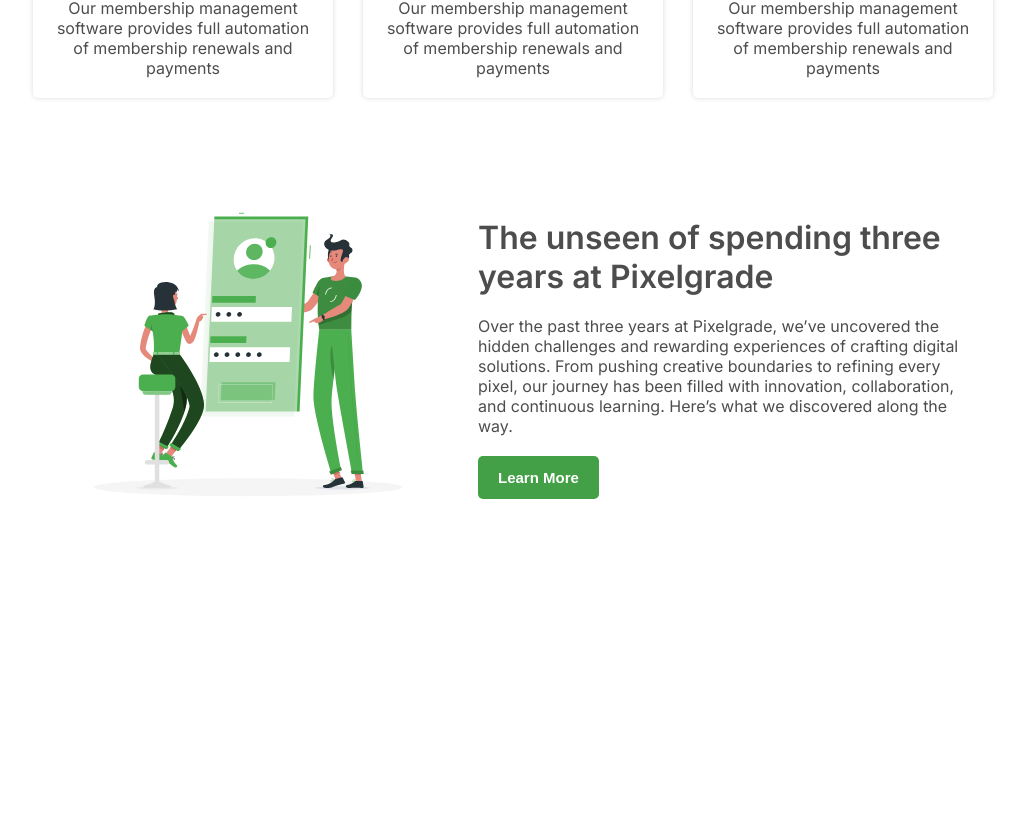
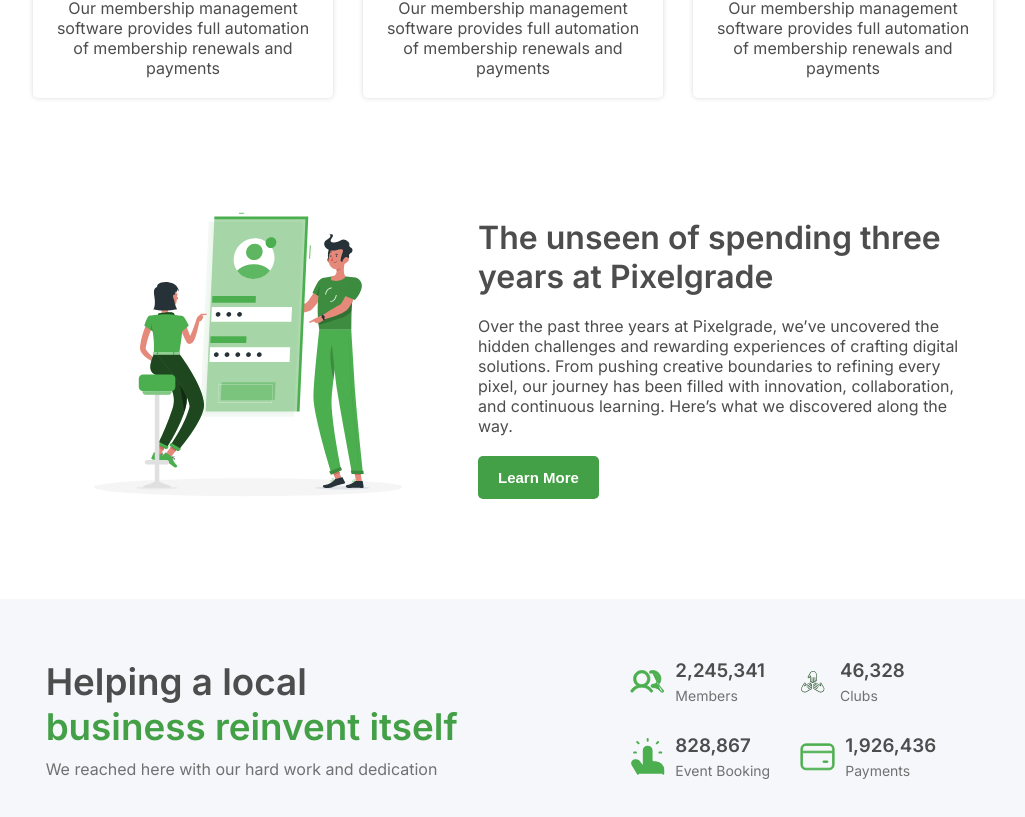
Before and after one commit to varspijoyan/nexcent-project, a React (Vite) app: page / in a window 1280 px wide. Shown: the part 1511-2328 px from the top of the page, without its empty margins (127-1152 px from the left). Before the commit the page ends 2010 px from the top, so only its background shows below. Built offline with nearby package versions, Linux system fonts and the light colour scheme.

Commit message:
Add service section with styles

```diff
--- /dev/null
+++ b/src/components/service-section/ServiceSection.jsx
@@ -0,0 +1,48 @@
+import styles from "../../styles/ServiceSection.module.css";
+import vector1 from "../../assets/Icon9.svg";
+import vector2 from "../../assets/Vector1.svg";
+import vector3 from "../../assets/Vector2.svg";
+import vector4 from "../../assets/Vector3.svg";
+
+export default function ServiceSection() {
+    return (
+        <div className={styles.container}>
+            <section className={styles.serviceSection}>
+                <div className={styles.textContainer}>
+                    <h1 className={styles.title}>Helping a local <br /> <span className={styles.highlight}>business reinvent itself</span></h1>
+                    <p className={styles.description}>We reached here with our hard work and dedication</p>
+                </div>
+                <div className={styles.services}>
+                    <div className={styles.service}>
+                        <img src={vector2} alt="image" />
+                        <div className={styles.text}>
+                            <h3 className={styles.serviceAmount}>2,245,341</h3>
+                            <p className={styles.serviceType}>Members</p>
+                        </div>
+                    </div>
+                    <div className={styles.service}>
+                        <img src={vector1} alt="image" />
+                        <div className={styles.text}>
+                            <h3 className={styles.serviceAmount}>46,328</h3>
+                            <p className={styles.serviceType}>Clubs</p>
+                        </div>
+                    </div>
+                    <div className={styles.service}>
+                        <img src={vector3} alt="image" />
+                        <div className={styles.text}>
+                            <h3 className={styles.serviceAmount}>828,867</h3>
+                            <p className={styles.serviceType}>Event Booking</p>
+                        </div>
+                    </div>
+                    <div className={styles.service}>
+                        <img src={vector4} alt="image" />
+                        <div className={styles.text}>
+                            <h3 className={styles.serviceAmount}>1,926,436</h3>
+                            <p className={styles.serviceType}>Payments</p>
+                        </div>
+                    </div>
+                </div>
+            </section>
+        </div>
+    )
+}
--- a/src/pages/MainPage.jsx
+++ b/src/pages/MainPage.jsx
@@ -2,6 +2,7 @@
 import LearnMoreSection from "../components/learn-more-section/LearnMoreSection";
 import MainSection from "../components/main-section/MainSection";
 import MembershipSection from "../components/membership-section/MembershipSection";
+import ServiceSection from "../components/service-section/ServiceSection";
 
 export default function MainPage() {
     return (
@@ -10,6 +11,7 @@
             <ClientsSection />
             <MembershipSection />
             <LearnMoreSection />
+            <ServiceSection />
         </>
     )
 }
--- /dev/null
+++ b/src/styles/ServiceSection.module.css
@@ -0,0 +1,82 @@
+.container {
+    display: flex;
+    justify-content: center;
+    align-items: center;
+    margin: 0 auto;
+}
+
+.serviceSection {
+    margin-top: 100px;
+    width: 100%;
+    background-color: var(--neutral-silver-color);
+    display: flex;
+    justify-content: space-evenly;
+    align-items: center;
+    height: 15em;
+}
+
+.textContainer {
+    display: flex;
+    flex-direction: column;
+    gap: 10px;
+}
+
+.description {
+    color: var(--neutral-grey-color);
+}
+
+.title {
+    font-size: 2.3em;
+    font-weight: 600;
+}
+
+.services {
+    display: flex;
+    justify-content: flex-start;
+    align-items: center;
+    gap: 30px;
+    flex-wrap: wrap;
+    width: 350px;
+}
+
+.service {
+    display: flex;
+    justify-content: center;
+    align-items: center;
+    gap: 10px;
+}
+
+.service > img {
+    width: 35px;
+}
+
+.text {
+    display: flex;
+    flex-direction: column;
+    gap: 5px;
+}
+
+.serviceAmount {
+    font-weight: 600;
+}
+
+.serviceType {
+    font-size: 14px;
+    color: var(--neutral-grey-color);
+}
+
+.highlight {
+    color: var(--primary);
+}
+
+@media screen and (max-width: 991px) {
+    .serviceSection {
+        flex-wrap: wrap;
+        height: 20em;
+        text-align: center;
+    }
+
+    .services {
+        flex-wrap: wrap;
+    }
+}
```
